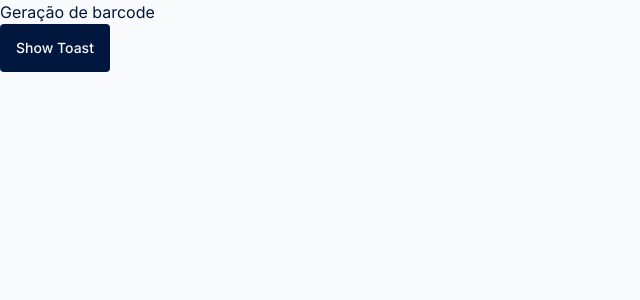
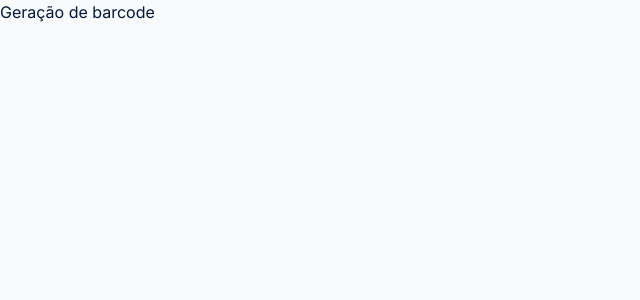
Before and after one commit to caio1902araujo/barcode-flow, a Next.js app: page / in a window 1280 px wide. Shown: the top 300 px of the page, without its empty margins (0-640 px from the left). Built offline with nearby package versions, Linux system fonts and the light colour scheme.

Commit message:
feat(toast): created variants to toast

```diff
--- a/src/app/page.tsx
+++ b/src/app/page.tsx
@@ -1,22 +1,7 @@
-"use client";
-import { Button } from "~/components/ui/button";
-import { useToast } from "~/components/ui/toast/use-toast";
-
 export default function Home() {
-  const { toast } = useToast();
   return (
     <main>
       <p>Geração de barcode</p>
-      <Button
-        onClick={() => {
-          toast({
-            title: "Sucesso",
-            description: "C[odigo gerado com sucesso!",
-          });
-        }}
-      >
-        Show Toast
-      </Button>
     </main>
   );
 }
--- a/src/components/ui/toast/style.tsx
+++ b/src/components/ui/toast/style.tsx
@@ -10,15 +10,21 @@ export const ToastStyles = tv({
       "text-foreground/50 absolute right-2 top-2 rounded-md p-1 opacity-0 transition-opacity hover:text-foreground focus:opacity-100 focus:outline-none focus:ring-2 group-hover:opacity-100 group-[.destructive]:text-red-300 group-[.destructive]:hover:text-red-50 group-[.destructive]:focus:ring-red-400 group-[.destructive]:focus:ring-offset-red-600",
     title: "text-sm font-semibold",
     description: "text-sm opacity-90",
-    root: "group pointer-events-auto relative flex w-full items-center justify-between space-x-4 overflow-hidden rounded-md border p-6 pr-8 shadow-lg transition-all data-[swipe=cancel]:translate-x-0 data-[swipe=end]:translate-x-[var(--radix-toast-swipe-end-x)] data-[swipe=move]:translate-x-[var(--radix-toast-swipe-move-x)] data-[swipe=move]:transition-none data-[state=open]:animate-in data-[state=closed]:animate-out data-[swipe=end]:animate-out data-[state=closed]:fade-out-80 data-[state=closed]:slide-out-to-right-full data-[state=open]:slide-in-from-top-full data-[state=open]:sm:slide-in-from-bottom-full",
+    root: "group pointer-events-auto relative flex w-full items-center justify-left space-x-4 overflow-hidden rounded-md border p-6 pr-8 shadow-lg transition-all data-[swipe=cancel]:translate-x-0 data-[swipe=end]:translate-x-[var(--radix-toast-swipe-end-x)] data-[swipe=move]:translate-x-[var(--radix-toast-swipe-move-x)] data-[swipe=move]:transition-none data-[state=open]:animate-in data-[state=closed]:animate-out data-[swipe=end]:animate-out data-[state=closed]:fade-out-80 data-[state=closed]:slide-out-to-right-full data-[state=open]:slide-in-from-top-full data-[state=open]:sm:slide-in-from-bottom-full",
   },
   variants: {
     variant: {
       default: {
         root: "border bg-background text-foreground",
       },
-      destructive: {
-        root: "destructive group border-destructive bg-destructive text-destructive-foreground",
+      error: {
+        root: "destructive group border-destructive bg-background bg-opacity-50 text-destructive-foreground",
+      },
+      warning: {
+        root: "warning group border-warning bg-background text-warning-foreground",
+      },
+      success: {
+        root: "success group border-success bg-background text-success-foreground",
       },
     },
   },
--- a/src/components/ui/toast/toaster.tsx
+++ b/src/components/ui/toast/toaster.tsx
@@ -7,21 +7,37 @@ import { ToastTitle } from "./title";
 import { Toast } from "./root";
 import { useToast } from "./use-toast";
 import { ToastViewport } from "./viewport";
+import { AlertCircle, Check, Info, TriangleAlert, X } from "lucide-react";
 
 export function Toaster() {
   const { toasts } = useToast();
+
+  const seticon = (variant?: string) => {
+    switch (variant) {
+      case "success":
+        return <Check className="text-success" />;
+      case "error":
+        return <X className="text-destructive" />;
+      case "warning":
+        return <TriangleAlert className="text-warning" />;
+      default:
+        return <Info />;
+    }
+  };
 
   return (
     <ToastProvider>
       {toasts.map(function ({ id, title, description, action, ...props }) {
         return (
           <Toast key={id} {...props}>
+            {seticon(props.variant)}
             <div className="grid gap-1">
               {title && <ToastTitle>{title}</ToastTitle>}
               {description && (
                 <ToastDescription>{description}</ToastDescription>
               )}
             </div>
+
             {action}
             <ToastClose />
           </Toast>
--- a/src/styles/globals.css
+++ b/src/styles/globals.css
@@ -30,6 +30,8 @@
     --success: #4ade80;
 
     --destructive: #ff0000;
+
+    --warning: #f97316;
 
     --ring: #9c9cb2;
   }
--- a/tailwind.config.ts
+++ b/tailwind.config.ts
@@ -36,6 +36,7 @@ const config: Config = {
         },
         success: "var(--success)",
         destructive: "var(--destructive)",
+        warning: "var(--warning)",
         ring: "var(--ring)",
       },
       borderRadius: {
```
